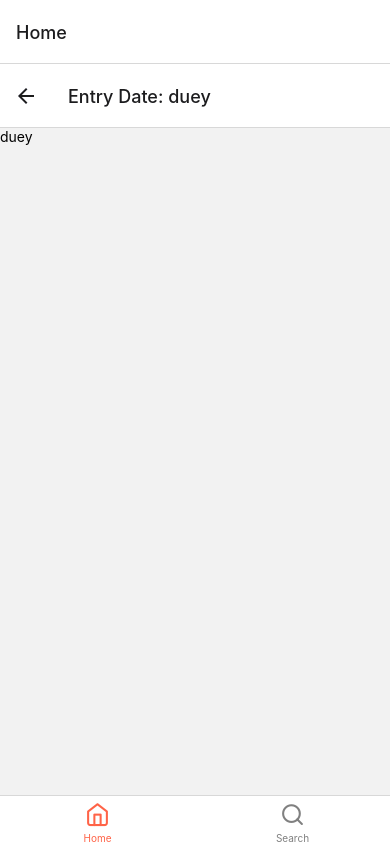
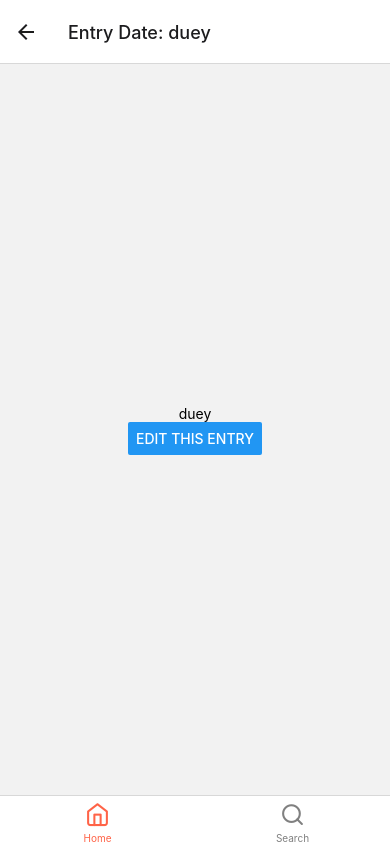
Before and after one commit to mcorrieri/health-journal-native, a React Native app: screen /AppTabs in a window 390 px wide. Both pictures are taken after a click on the button "DUEY". Built offline with nearby package versions, Linux system fonts and the light colour scheme.

Commit message:
fixed home header, added edit screen

```diff
--- a/components/AppTabs.js
+++ b/components/AppTabs.js
@@ -18,7 +18,7 @@ export default function AppTabs() {
   return (
     <Tabs.Navigator
       screenOptions={({ route }) => ({
-        tabBarIcon: ({ color, size }) => {
+        tabBarIcon: ({ focused, color, size }) => {
           let iconName;
 
           if (route.name === "Home") {
@@ -34,7 +34,11 @@ export default function AppTabs() {
         tabBarInactiveTintColor: "gray",
       })}
     >
-      <Tabs.Screen name="Home" component={HomeStack} />
+      <Tabs.Screen
+        options={{ headerShown: false }}
+        name="Home"
+        component={HomeStack}
+      />
       <Tabs.Screen name="Search" component={Search} />
     </Tabs.Navigator>
   );
--- /dev/null
+++ b/components/Center.js
@@ -0,0 +1,10 @@
+import { View } from "react-native";
+import React from "react";
+
+export default function Center({ children }) {
+  return (
+    <View style={{ flex: 1, alignItems: "center", justifyContent: "center" }}>
+      {children}
+    </View>
+  );
+}
--- a/components/HomeStack.js
+++ b/components/HomeStack.js
@@ -4,6 +4,7 @@ import { createNativeStackNavigator } from "@react-navigation/native-stack";
 import { TouchableOpacity } from "react-native";
 import { AuthContext, AuthProvider } from "./AuthProvider";
 import { FlatList } from "react-native";
+import Center from "./Center";
 
 const Stack = createNativeStackNavigator();
 
@@ -52,11 +53,27 @@ function Feed({ navigation }) {
   );
 }
 
-function Entries({ route }) {
+function Entries({ route, navigation }) {
   return (
-    <View>
+    <Center>
       <Text>{route.params.name}</Text>
-    </View>
+      <Button
+        title="Edit This Entry"
+        onPress={() => {
+          navigation.navigate("EditEntry", {
+            name: route.params.name,
+          });
+        }}
+      />
+    </Center>
+  );
+}
+
+function EditEntry({ route }) {
+  return (
+    <Center>
+      <Text>Editing {route.params.name}...</Text>
+    </Center>
   );
 }
 
@@ -65,6 +82,13 @@ export default function HomeStack() {
 
   return (
     <Stack.Navigator initialRouteName="Feed">
+      <Stack.Screen
+        options={({ route }) => ({
+          headerTitle: `Edit Entry: ${route.params.name}`,
+        })}
+        name="EditEntry"
+        component={EditEntry}
+      />
       <Stack.Screen
         options={({ route }) => ({
           headerTitle: `Entry Date: ${route.params.name}`,
@@ -83,7 +107,7 @@ export default function HomeStack() {
                   logout();
                 }}
               >
-                <Text>LOGOUT</Text>
+                <Text style={{ color: "red" }}>Logout</Text>
               </TouchableOpacity>
             );
           },
```
